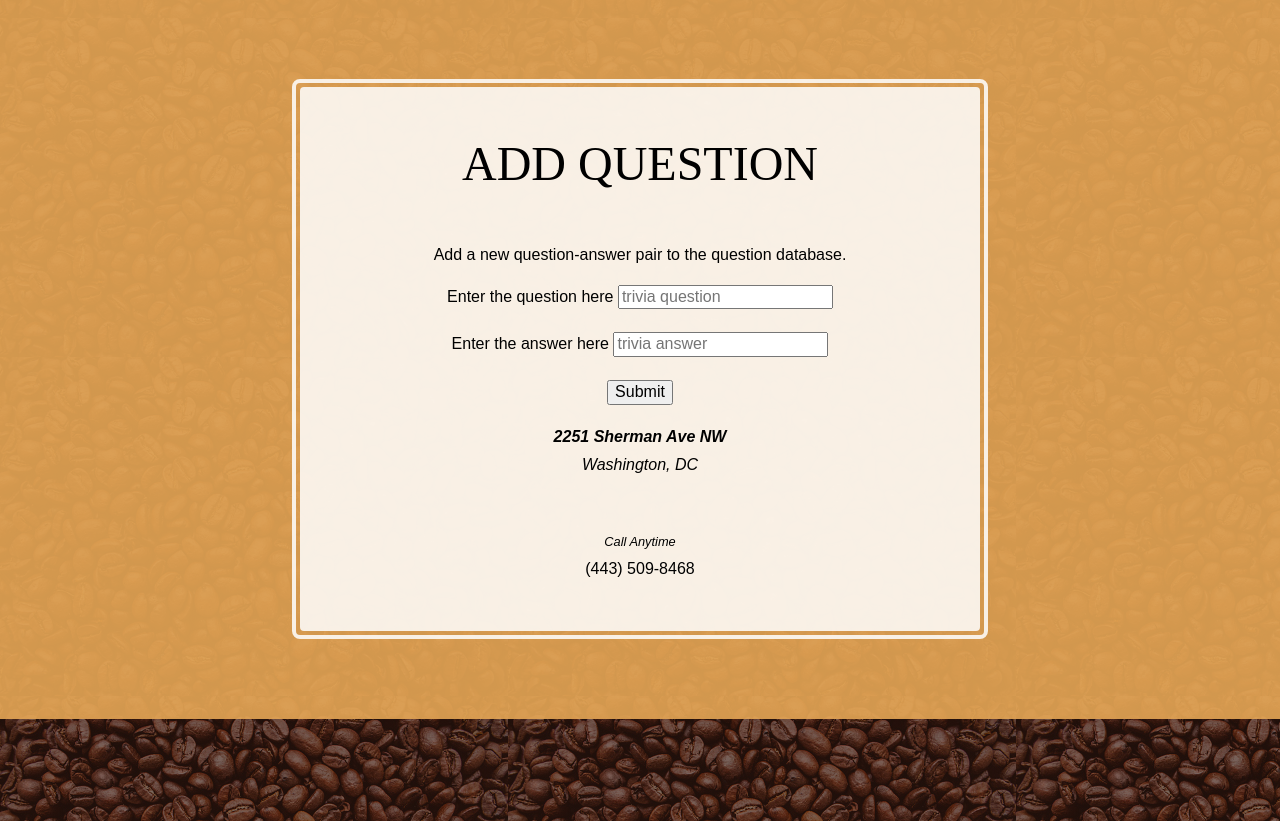
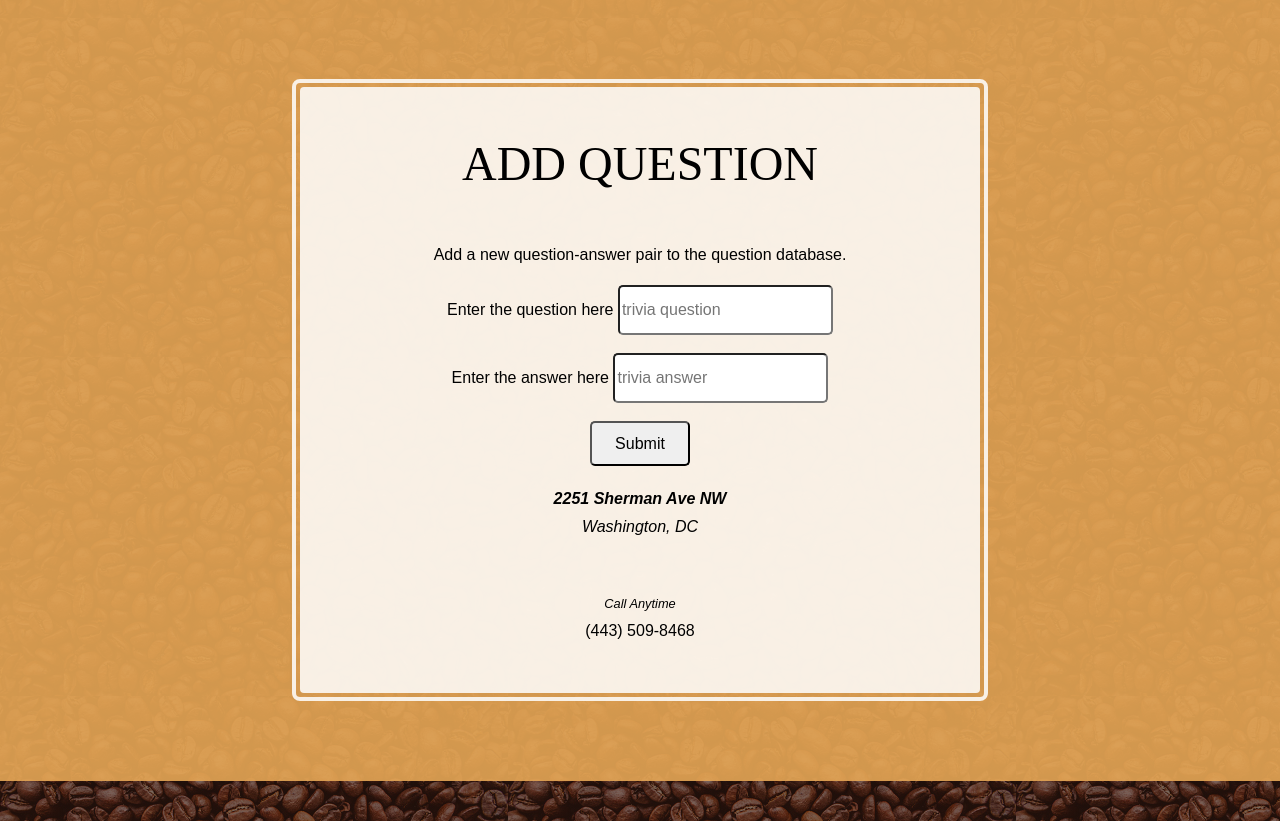
Before and after one commit to AdebolaAj/Terminal, a Flask app: page /admin/add_question in a window 1280 px wide. Shown: the part 321-1142 px from the top of the page. Run offline with Flask 2, Linux system fonts and the light colour scheme; parts of the project's set-up code (start-up, migrations or seed data) failed here and were passed over; some libraries are stand-ins or nearby versions; some web fonts are replaced.

Commit message:
form field fix

```diff
--- a/Unit3_Project/static/css/style.css
+++ b/Unit3_Project/static/css/style.css
@@ -541,12 +541,12 @@
   margin-bottom: 2%;
 }
 
-#gc_input{
+.gc_input{
     height: 50px;
     border-radius: 5px;
 }
 
-#gc_submit{
+.gc_submit{
     height: 45px;
     width: 100px;
     border-radius: 5px;
--- a/Unit3_Project/templates/add_question.html
+++ b/Unit3_Project/templates/add_question.html
@@ -45,12 +45,12 @@
                         <!--Include form on this page instead, form for users to attempt winning a giftcard-->
                         <form method="post" action="/admin/add_question">
                             <label for="question">Enter the question here</label>
-                            <input type="text" name="question" placeholder="trivia question">
+                            <input type="text" name="question" placeholder="trivia question" class="gc_input">
                             <br><br>
                             <label for="answer">Enter the answer here</label>
-                            <input type="text" name="answer" placeholder="trivia answer">
+                            <input type="text" name="answer" placeholder="trivia answer" class="gc_input">
                             <br><br>
-                            <input type="submit" name="submit" value="Submit">
+                            <input type="submit" name="submit" value="Submit" class="gc_submit">
                         </form>
                         <br>
                         <p class="address mb-5"><em><strong>2251 Sherman Ave NW</strong><span><br />Washington, DC</span></em></p>
--- a/Unit3_Project/templates/redeem_card.html
+++ b/Unit3_Project/templates/redeem_card.html
@@ -43,9 +43,9 @@
                         <h2 class="section-heading mb-5"><span class="section-heading-lower">Redeem Giftcard</span></h2>
                         <form method="post" action="/admin/redeem_card">
                             <label for="giftcode">Enter the giftcode here</label>
-                            <input type="text" name="giftcode" placeholder="enter giftcode, include(-)">
+                            <input type="text" name="giftcode" placeholder="enter giftcode, include(-)" class="gc_input">
                             <br><br>
-                            <input type="submit" name="submit" value="Submit">
+                            <input type="submit" name="submit" value="Submit" class="gc_submit>
                         </form>
                         <br>
                         <p class="address mb-5"><em><strong>2251 Sherman Ave NW</strong><span><br />Washington, DC</span></em></p>
--- a/Unit3_Project/templates/trivia.html
+++ b/Unit3_Project/templates/trivia.html
@@ -45,9 +45,9 @@
                         <!--Include form on this page instead, form for users to attempt winning a giftcard-->
                         <form method="post" action="/trivia">
                             <label for="user_answer">Enter your answer here</label>
-                            <input type="text" name="user_answer" placeholder="trivia answer" id="gc_input">
+                            <input type="text" name="user_answer" placeholder="trivia answer" class="gc_input">
                             <br><br>
-                            <input type="submit" name="submit" value="Submit" id="gc_submit">
+                            <input type="submit" name="submit" value="Submit" class="gc_submit">
                         </form>
                         <br>
                         <p class="address mb-5"><em><strong>2251 Sherman Ave NW</strong><span><br />Washington, DC</span></em></p>
```
